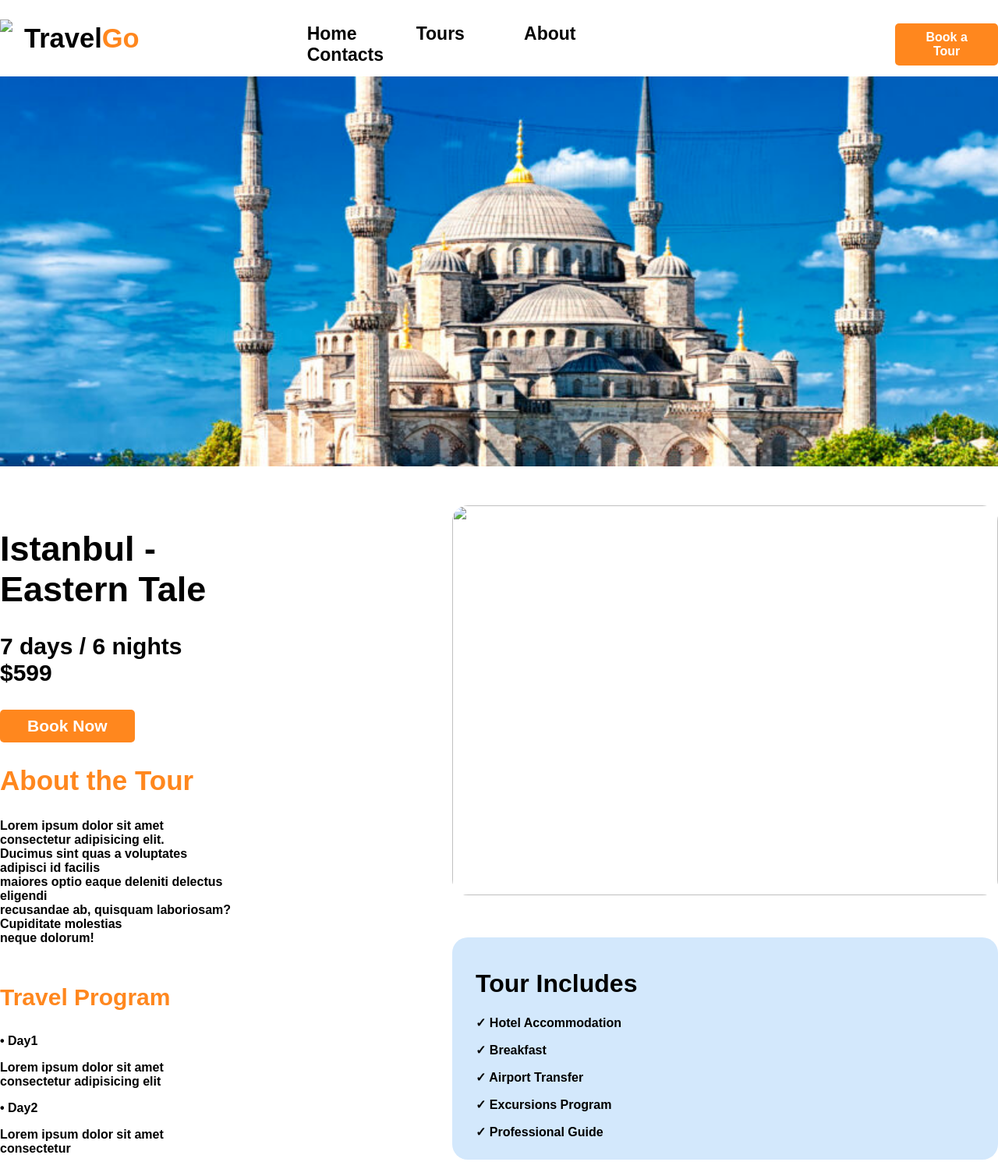
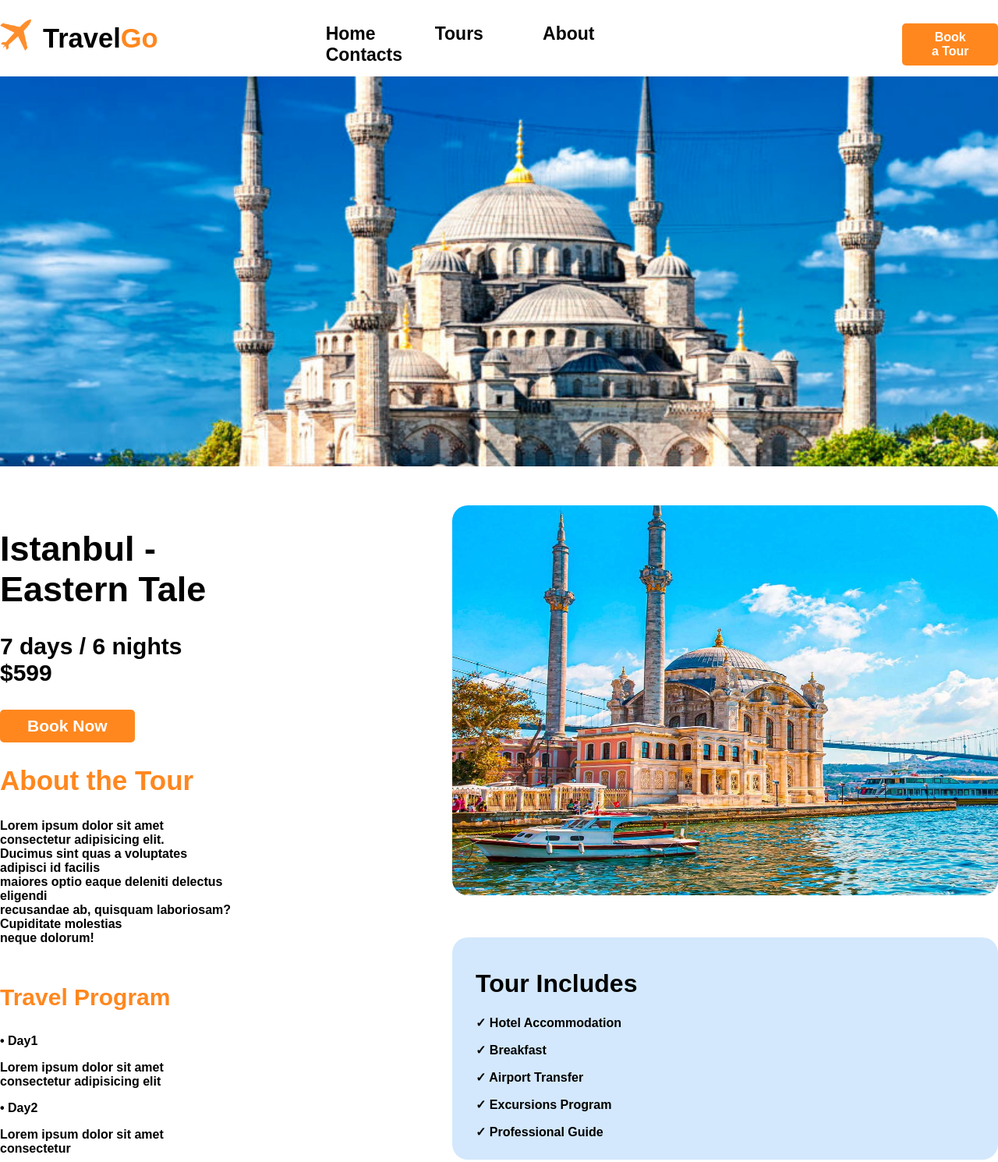
Before and after one commit to osinot-glitch/TravelGo, a plain HTML site: page tour.html in a window 1280 px wide. Shown: the top 1490 px of the page at 78% size. Drawn offline with Linux system fonts and the light colour scheme.

Commit message:
Update tour.html

```diff
--- a/tour.html
+++ b/tour.html
@@ -9,7 +9,7 @@
 <body>
  <header>
      <div class="div1">
-    <img src="images23/1-1.webp" width="40px">
+    <img src="1-1.webp" width="40px">
     </div>
   <a href="index.html">
    <h2>Travel<span>Go</span></h2>
@@ -56,7 +56,7 @@
  <p>Lorem ipsum dolor sit amet consectetur adipisci</p>
 </div>
     <div>
-        <img src="images23/istaa.jpg">
+        <img src="istaa.jpg">
         <div class="div10">
             <h1>Tour Includes</h1>
             <p>✓ Hotel Accommodation</p>
```
